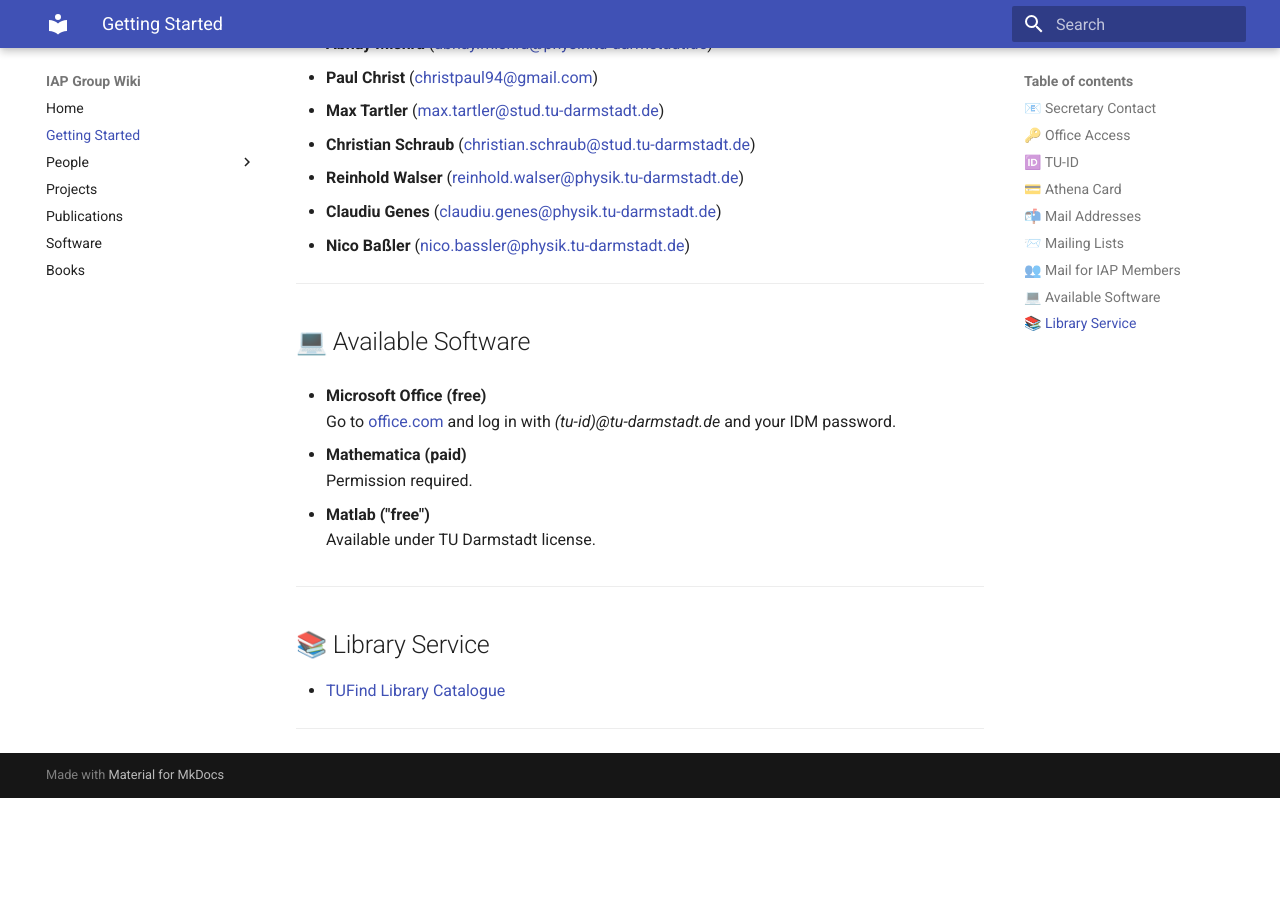
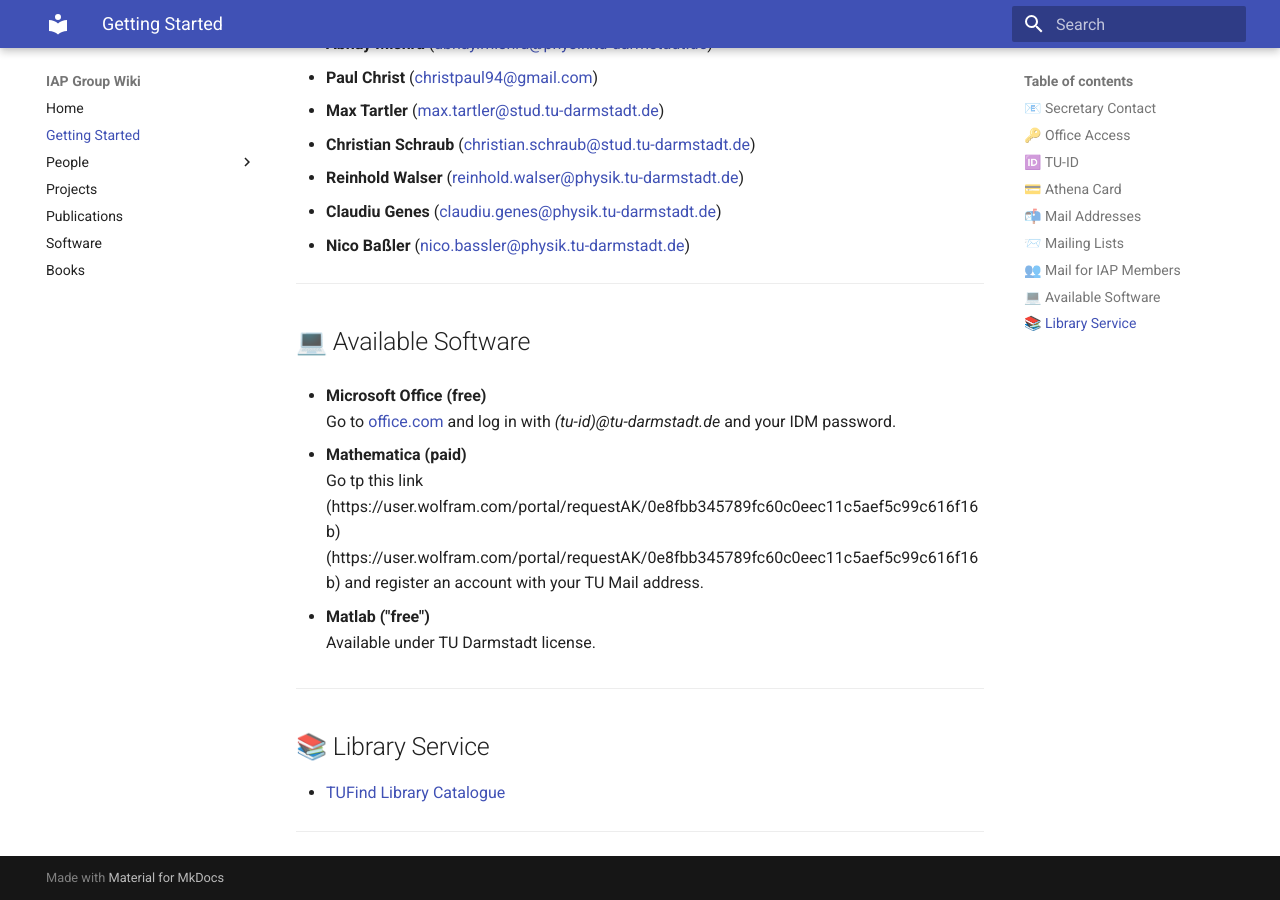
Before and after one commit to Nico0oblr/genes-wiki, an MkDocs documentation site: the page built from docs/Getting_Started.md, in a window 1280 px wide and 900 px high, scrolled down 1583 px. Built offline with MkDocs 1.6.1 and Material for MkDocs 9.7.7, drawn with Linux system fonts in a browser that asks for light colours; before the commit the page ends 2381 px from its top, so only the background shows below that.

Commit message:
added Matheatica documentation

```diff
--- a/docs/Getting_Started.md
+++ b/docs/Getting_Started.md
@@ -84,7 +84,7 @@ Other members:
   Go to [office.com](https://www.office.com) and log in with *(tu-id)@tu-darmstadt.de* and your IDM password.
 
 - **Mathematica (paid)**
-  Permission required.
+  Go tp this link (https://user.wolfram.com/portal/requestAK/0e8fbb345789fc60c0eec11c5aef5c99c616f16b)(https://user.wolfram.com/portal/requestAK/0e8fbb345789fc60c0eec11c5aef5c99c616f16b) and register an account with your TU Mail address.
 
 - **Matlab ("free")**
   Available under TU Darmstadt license.
```
